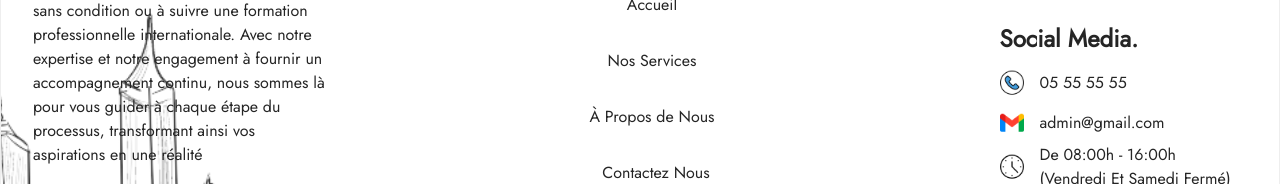
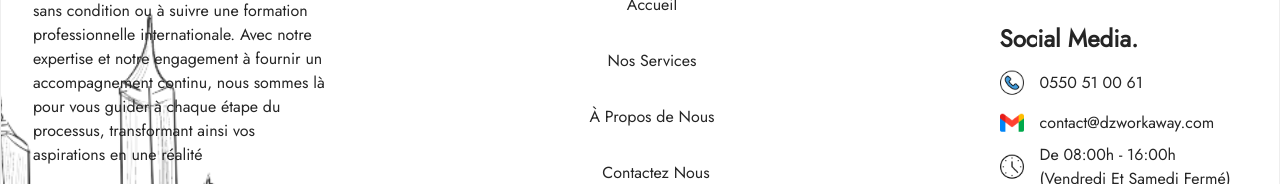
Before and after one commit to KamelMesbahi13/dzWorkAway, a React (Vite) app: page / in a window 1280 px wide. Shown: the part 4045-4229 px from the top of the page. Built offline with nearby package versions, Linux system fonts and the light colour scheme; no server answers.

Commit message:
Add Translation

```diff
--- a/src/Ui/Footer/Footer.jsx
+++ b/src/Ui/Footer/Footer.jsx
@@ -31,12 +31,12 @@ const contact = [
   {
     id: 1,
     Img: Phone,
-    Content: "05 55 55 55",
+    Content: "0550 51 00 61",
   },
   {
     id: 2,
     Img: Gmail,
-    Content: "admin@gmail.com",
+    Content: "contact@dzworkaway.com",
   },
 ];
 
@@ -187,7 +187,6 @@ const Footer = () => {
       );
     }
   );
-  // -------------------------------------------------------------
 
   const year = new Date().getFullYear();
 
```
